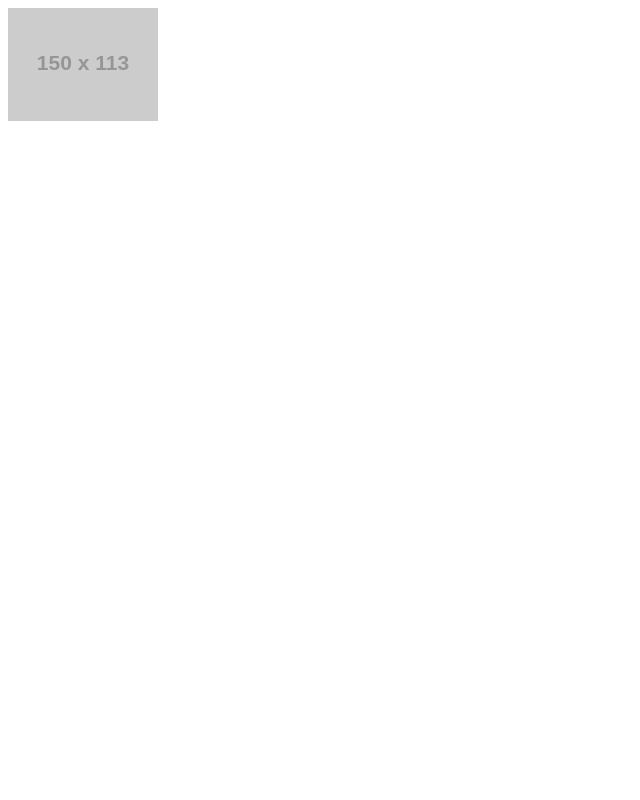
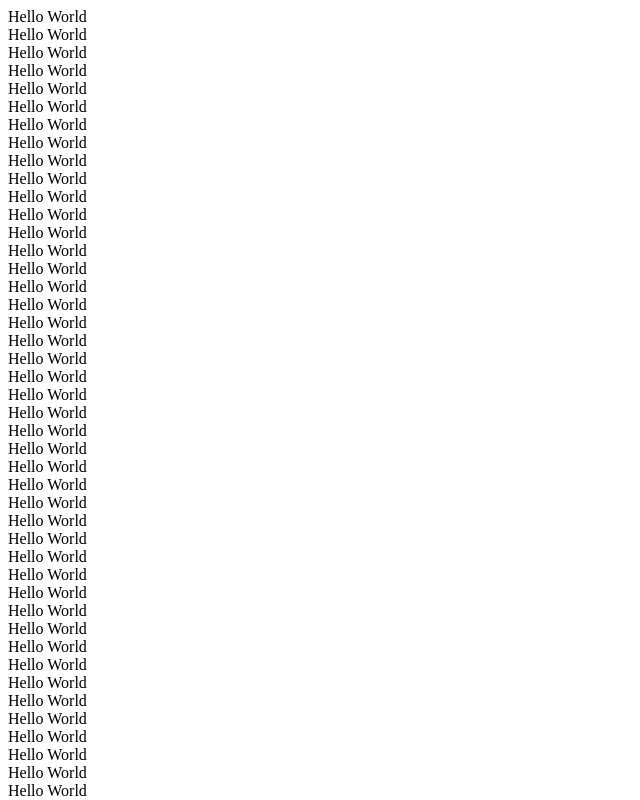
Before and after one commit to danielkellyio/opti-image, a Vue app: page / in a window 1280 px wide. Shown: the top 800 px of the page, without its empty margins (0-640 px from the left). Built offline with nearby package versions, Linux system fonts and the light colour scheme.

Commit message:
made lazy load work properly when height is specified

```diff
--- a/src/App.vue
+++ b/src/App.vue
@@ -1,6 +1,8 @@
 <template>
   <div id="app">
-    <opti-image />
+    <div v-for="index in 50" :key="`bye-${index}`">Hello World</div>
+    <opti-image background="blue" width="500px" height="500px" />
+    <div v-for="index in 50" :key="`bye-${index}`">Hello World</div>
   </div>
 </template>
 <script>
--- a/src/components/OpiImage.vue
+++ b/src/components/OpiImage.vue
@@ -3,9 +3,11 @@
     ref="image"
     :class="{
       'opti-image-hidden': !shouldDisplay,
-      'opti-image': true
+      'opti-image': true,
+      'opti-image-in-viewport-once': inViewPortOnce
     }"
     :src="shouldDisplay && (inViewPortOnce || !lazy) ? smartSrc : ''"
+    :style="`background-color:${background}`"
   />
 </template>
 
@@ -13,7 +15,6 @@
 //TODO: Width height ratio support
 //TODO: Background color support
 //TODO: Srcset support
-
 export default {
   name: "OptiImage",
   components: {},
@@ -22,14 +23,14 @@ export default {
       webpChecked: false,
       webpSupported: false,
       inViewPortOnce: false,
-      currentlyInViewport: false,
       fileTypeShortCuts: ["jpg", "gif", "png", "webp"]
     };
   },
   props: {
     lazy: { type: Boolean, default: true },
     src: { type: String, default: "" },
-    backup: { type: String, default: "jpg" }
+    backup: { type: String, default: "jpg" },
+    background: { type: String, default: "" }
   },
   computed: {
     isWebP() {
@@ -42,8 +43,8 @@ export default {
         : this.backup;
     },
     placeholder() {
-      let width = parseInt(this.$attrs.width) || 150;
-      let height = this.$attrs.height || Math.round(width * 0.75);
+      let width = parseInt(this.$attrs.width) || 300;
+      let height = parseInt(this.$attrs.height) || Math.round(width * 0.75);
       let type = this.fileTypeShortCuts.includes(this.src) ? this.src : "jpg";
       return `https://via.placeholder.com/${width}x${height}.${type}`;
     },
@@ -106,25 +107,25 @@ export default {
     initImageInViewport() {
       if (this.inViewport()) {
         this.inViewPortOnce = true;
-        this.currentlyInViewport = true;
         this.initImage();
       }
     },
     checkInViewport() {
       this.initImageInViewport();
-      window.addEventListener("scroll", () => {
-        this.initImageInViewport();
-      });
+      window.addEventListener("scroll", this.initImageInViewport);
     }
   },
   mounted() {
     if (this.lazy) this.checkInViewport();
     if (!this.lazy) this.initImage();
+  },
+  destroyed() {
+    window.removeEventListener("scroll", this.initImageInViewport);
   }
 };
 </script>
 
-<style>
+<style scoped>
 img {
   min-height: 1px;
   min-width: 1px;
@@ -132,4 +133,7 @@ img {
 .opti-image-hidden {
   opacity: 0;
 }
+:not(.opti-image-in-viewport-once) {
+  height: 0 !important;
+}
 </style>
```
